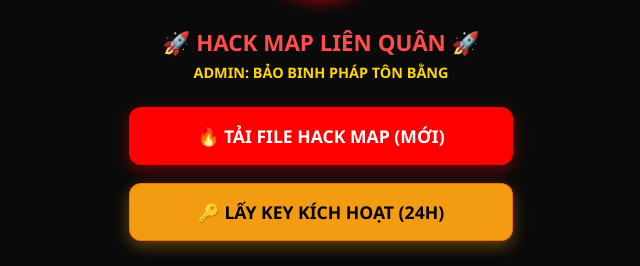
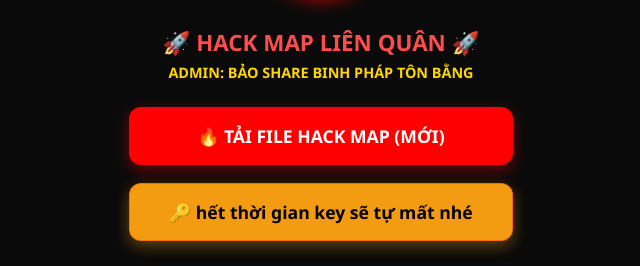
Before and after one commit to giabaovu375-alt/Hack-mod-vip, a plain HTML site: page index.html in a window 1280 px wide. Shown: the part 147-413 px from the top of the page, without its empty margins (319-959 px from the left). Drawn offline with Linux system fonts and the light colour scheme.

Commit message:
Update index.html

```diff
--- a/index.html
+++ b/index.html
@@ -77,11 +77,11 @@
     <img src="avt2.png" alt="Bảo Binh Pháp" class="avatar">
 
     <h1>🚀 HACK MAP LIÊN QUÂN 🚀</h1>
-    <div class="sub-title">ADMIN: BẢO BINH PHÁP TÔN BẰNG</div>
+    <div class="sub-title">ADMIN: BẢO SHARE BINH PHÁP TÔN BẰNG</div>
 
     <a href="https://link4m.co/st?api=69d643765294c80ba936dc29&url=https://www.mediafire.com/file/r3sfgoi6guyirhc/[x64]Li%C3%AAn+Qu%C3%A2n+Mobile_1.62.1.4_apks_clone+#33.apk/file" class="link-btn btn-hack">🔥 TẢI FILE HACK MAP (MỚI)</a>
 
-    <a href="https://linkday.xyz/api-mode/tsQheklcuA" class="link-btn btn-key">🔑 LẤY KEY KÍCH HOẠT (24H)</a>
+    <a href="https://duymmo.io.vn/getkey.php" class="link-btn btn-key">🔑 hết thời gian key sẽ tự mất nhé</a>
 
     <a href="https://giabaovu375-alt.github.io/Bn-mod-vip/" class="link-btn btn-back">⬅️ Quay lại Kho Mod Vip</a>
 
```
